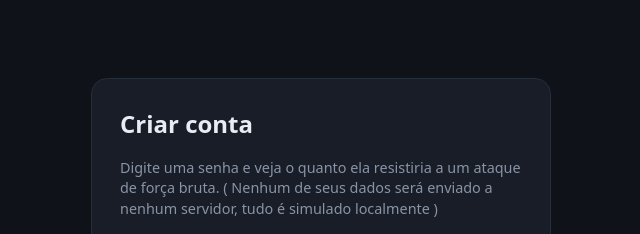
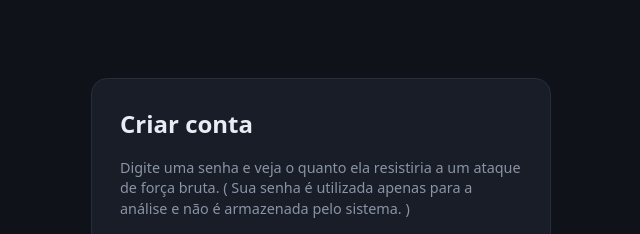
Before and after one commit to TaywanQueiroz/simulador-de-senhas, a plain HTML site: page simulador-senhas-frontend/index.html in a window 1280 px wide. Shown: the top 234 px of the page, 319-959 px from the left. Drawn offline with Linux system fonts and the light colour scheme.

Commit message:
correção do front

```diff
--- a/simulador-senhas-frontend/index.html
+++ b/simulador-senhas-frontend/index.html
@@ -13,7 +13,7 @@
 
       <p>
         Digite uma senha e veja o quanto ela resistiria a um ataque de força
-        bruta. ( Nenhum de seus dados será enviado a nenhum servidor, tudo é simulado localmente )
+        bruta. ( Sua senha é utilizada apenas para a análise e não é armazenada pelo sistema. )
       </p>
 
       <div class="campo">
@@ -83,6 +83,6 @@
     </main>
 
     <script src="js/script.js"></script>
-    <script src="js/mock.js"></script>
+   <!-- <script src="js/mock.js"></script> -->
   </body>
 </html>
```
